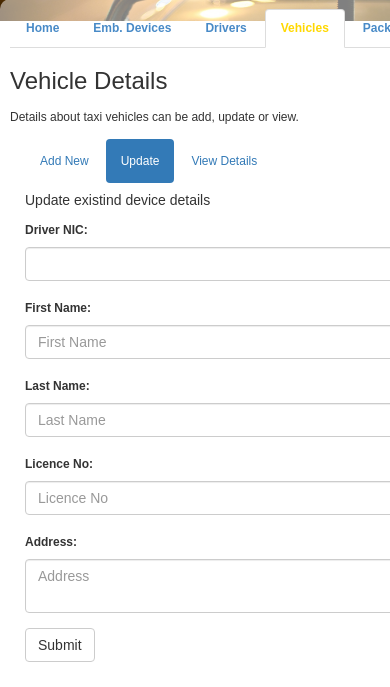
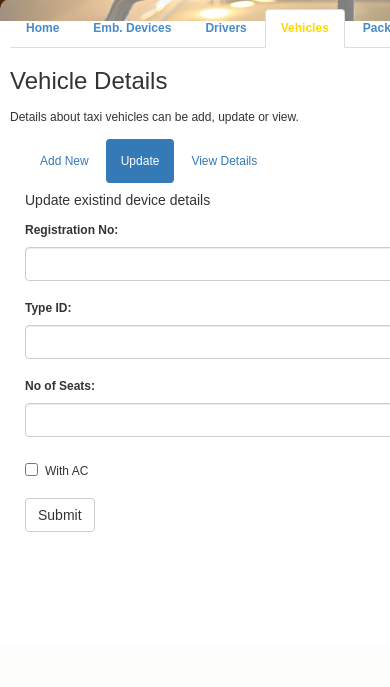
Before and after one commit to yohanjk/DBApp, a PHP site: page /login_page/vehicles.php in a window 390 px wide, after a click on "Update"; the page is wider, and only the part inside the window is pictured. Shown: the part 198-885 px from the top of that part. After the commit the page ends 730 px from the top of that part, so only its background shows below. Run offline with PHP 8.4, Linux system fonts and the light colour scheme; tables that the repository leaves empty or names only in its code hold one stand-in row (values such as "Sample post"); some libraries are stand-ins or nearby versions.

Commit message:
Update vehicle update tab

```diff
--- a/login_page/vehicles.php
+++ b/login_page/vehicles.php
@@ -100,7 +100,7 @@
 
                                     <form class="form-horizontal" role="form" method="post" action="#">
                                         <div class="form-group">
-                                            <label class="control-label col-sm-2" for="d_nic">Driver NIC:</label>
+                                            <label class="control-label col-sm-2" for="reg_num">Registration No:</label>
                                             <div class="col-sm-2">
                                                 <select class="form-control" id="sel1">
                                                         <option> </option>
@@ -115,27 +115,22 @@
                                             </div>
                                         </div>
                                         <div class="form-group">
-                                            <label class="control-label col-sm-2" for="f_name">First Name:</label>
-                                            <div class="col-sm-5">
-                                                <input type="text" class="form-control" id="f_name" placeholder="First Name">
+                                            <label class="control-label col-sm-2" for="type_id">Type ID:</label>
+                                            <div class="col-sm-1">
+                                                <input type="text" class="form-control" id="type_id">
                                             </div>
                                         </div>
                                         <div class="form-group">
-                                            <label class="control-label col-sm-2" for="l_name">Last Name:</label>
-                                            <div class="col-sm-5">
-                                                <input type="text" class="form-control" id="l_name" placeholder="Last Name">
+                                            <label class="control-label col-sm-2" for="seats">No of Seats:</label>
+                                            <div class="col-sm-1">
+                                                <input type="text" class="form-control" id="seats">
                                             </div>
                                         </div>
                                         <div class="form-group">
-                                            <label class="control-label col-sm-2" for="licence_no">Licence No:</label>
-                                            <div class="col-sm-4">
-                                                <input type="text" class="form-control" id="licence_no" placeholder="Licence No">
-                                            </div>
-                                        </div>
-                                        <div class="form-group">
-                                            <label class="control-label col-sm-2" for="address">Address:</label>
-                                            <div class="col-sm-4">
-                                                <textarea type="date" class="form-control" rows="2" id="address" placeholder="Address"></textarea>
+                                            <div class="col-sm-offset-2 col-sm-10">
+                                                <div class="checkbox">
+                                                    <label><input type="checkbox" id="ac">With AC</label>
+                                                </div>
                                             </div>
                                         </div>
                                         <div class="form-group">
```
